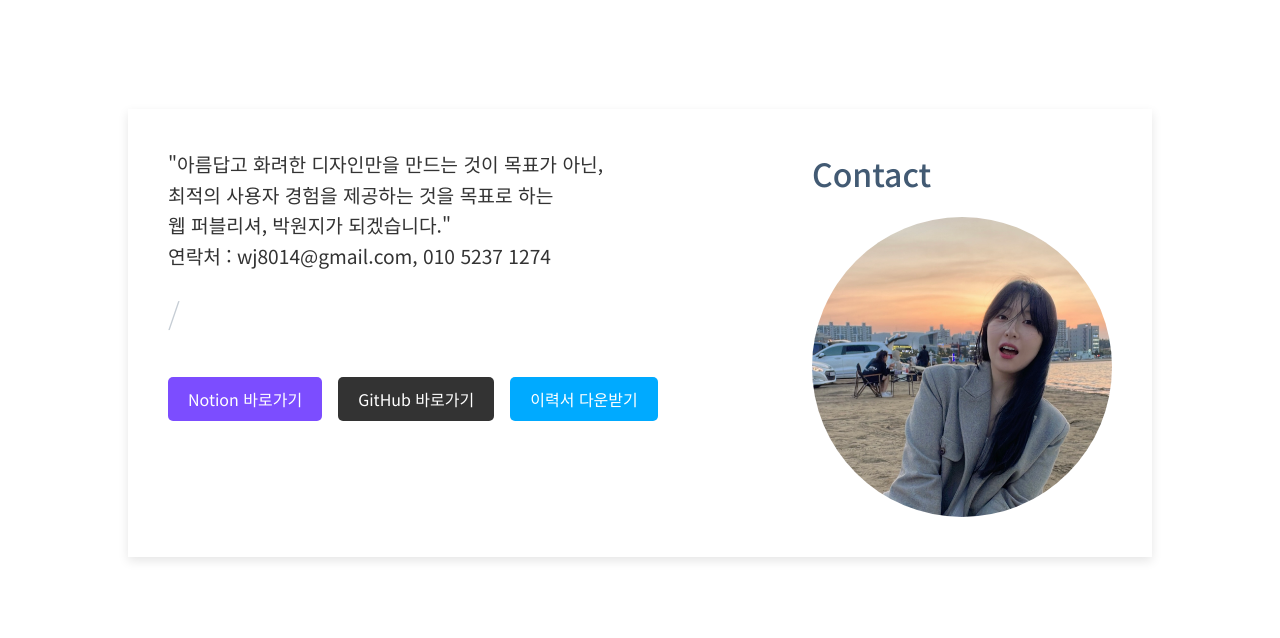
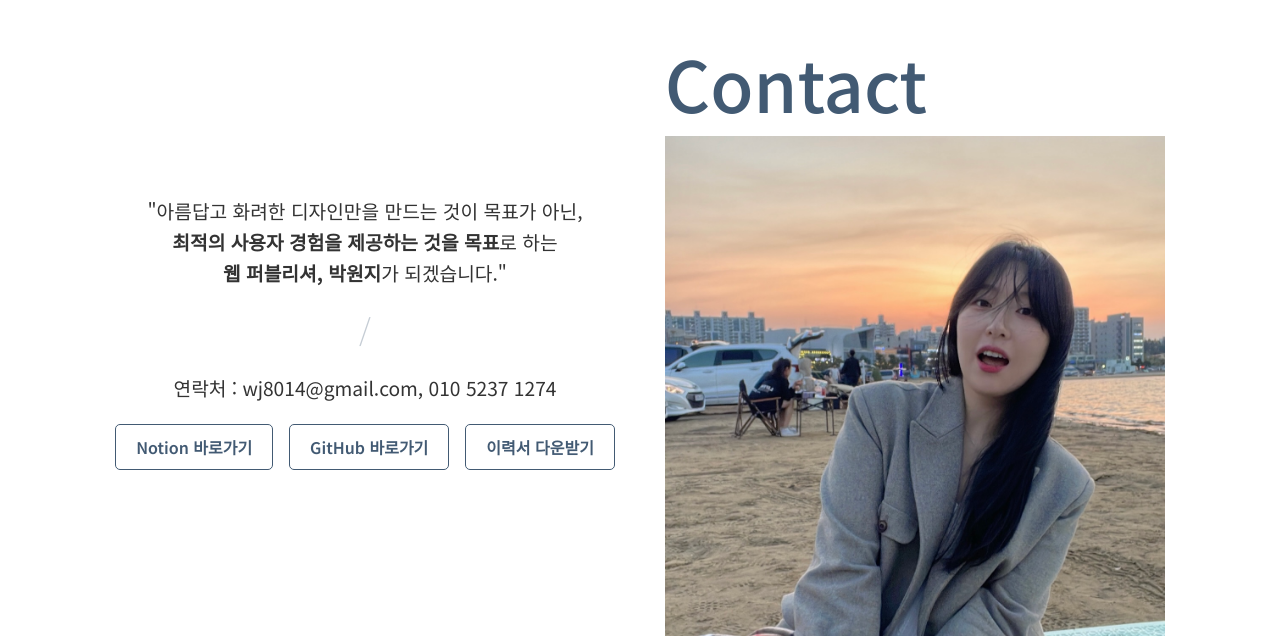
Before and after one commit to dnjswlekd/port2025-vue, a Vue app: page / in a window 1280 px wide. Shown: the part 3267-3905 px from the top of the page. Built offline with nearby package versions, Linux system fonts and the light colour scheme.

Commit message:
😛 contact section 완성

```diff
--- a/src/components/Contact.vue
+++ b/src/components/Contact.vue
@@ -2,15 +2,17 @@
   <section id="contact">
     <div class="contact-inner">
       <div class="content">
-        <p>
-          "아름답고 화려한 디자인만을 만드는 것이 목표가 아닌,<br />
-          <strong>최적의 사용자 경험을 제공하는 것을 목표</strong>로 하는<br />
-          <strong>웹 퍼블리셔, 박원지</strong>가 되겠습니다."
-        </p>
-        <p>연락처 : wj8014@gmail.com, 010 5237 1274</p>
+        <div>
+          <p>
+            "아름답고 화려한 디자인만을 만드는 것이 목표가 아닌,<br />
+            <b>최적의 사용자 경험을 제공하는 것을 목표</b>로 하는<br />
+            <b>웹 퍼블리셔, 박원지</b>가 되겠습니다."
+          </p>
+        </div>
 
         <span></span>
 
+        <p>연락처 : wj8014@gmail.com, 010 5237 1274</p>
         <div class="shortcut">
           <a
             v-for="(link, i) in links"
@@ -44,18 +46,13 @@ import profileImg from '@/assets/images/myProfileImg2.jpg';
 
 #contact {
   height: 100vh;
-  display: flex;
-  justify-content: center;
-  align-items: center;
 
   .contact-inner {
-    display: flex;
-    justify-content: space-between;
-    width: 80%;
-    max-width: 1200px;
-    padding: 40px;
-    background-color: #fff;
-    box-shadow: 0 4px 10px rgba(0, 0, 0, 0.1);
+    @include flex-center;
+    width: 100%;
+    height: 100vh;
+    position: relative;
+    gap: 50px;
 
     span::before {
       display: block;
@@ -68,10 +65,13 @@ import profileImg from '@/assets/images/myProfileImg2.jpg';
     }
 
     .content {
+      @include flex-center;
+      flex-flow: column;
       max-width: 600px;
       p {
         font-size: 1.2rem;
         line-height: 1.6;
+        text-align: center;
       }
 
       .shortcut {
@@ -84,23 +84,15 @@ import profileImg from '@/assets/images/myProfileImg2.jpg';
           border-radius: 5px;
           text-decoration: none;
           font-size: 1rem;
-          color: #fff;
+          border: 1px solid map-get($colors, title);
+          color: map-get($colors, title);
           text-align: center;
-
-          &.notion {
-            background-color: #7c4dff;
-          }
-
-          &.git {
-            background-color: #333;
-          }
-
-          &.resume {
-            background-color: #00aaff;
-          }
+          font-weight: 600;
+          transition: 0.35s;
 
           &:hover {
-            opacity: 0.8;
+            background-color: map-get($colors, title);
+            color: map-get($colors, white);
           }
         }
       }
@@ -109,13 +101,10 @@ import profileImg from '@/assets/images/myProfileImg2.jpg';
     .profile {
       h2 {
         @include title-style;
-        font-size: 2rem;
-        margin-bottom: 20px;
       }
       img {
-        width: 300px;
-        height: 300px;
-        border-radius: 50%;
+        width: 500px;
+        height: 500px;
         object-fit: cover;
       }
     }
```
